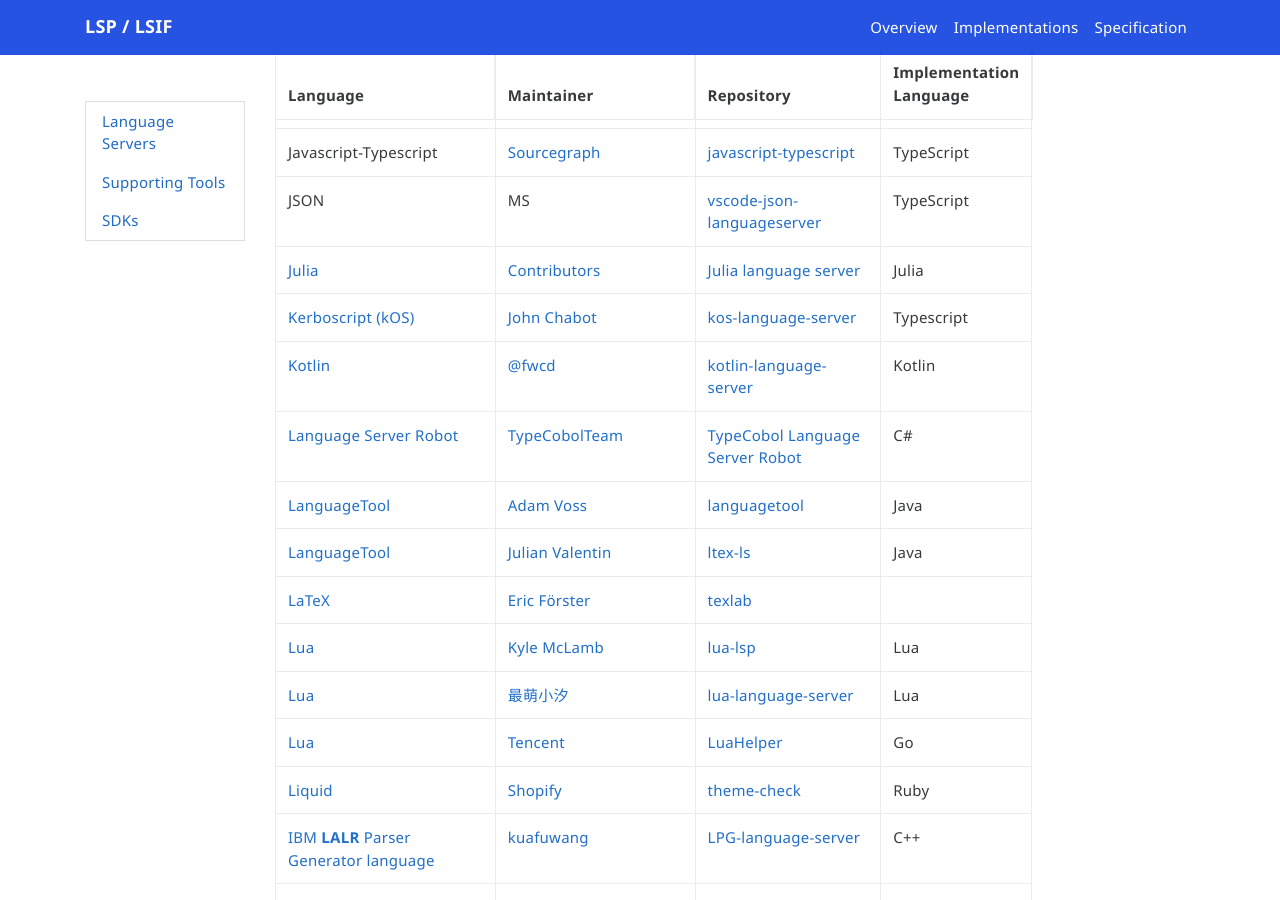
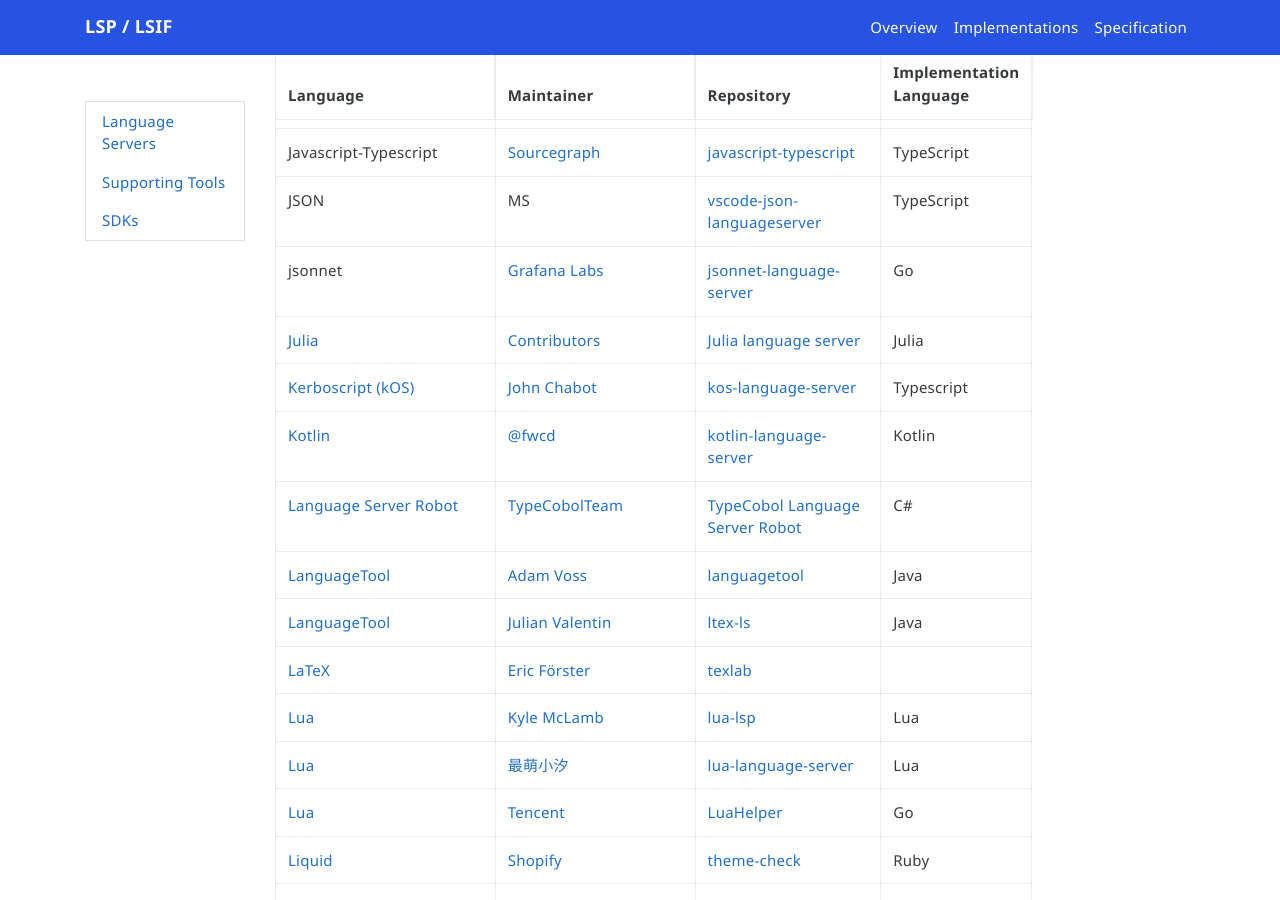
Before and after one commit to microsoft/language-server-protocol, a Jekyll site: the page built from _implementors/servers.md, in a window 1280 px wide and 900 px high, scrolled down 4410 px. Built offline with Jekyll 4.4.1, drawn with Linux system fonts in a browser that asks for light colours; nearby versions of some CDN libraries; comment, search, counter and statistics services are not loaded.

Commit message:
Add jsonnet language server

```diff
--- a/_implementors/servers.md
+++ b/_implementors/servers.md
@@ -83,6 +83,7 @@
 | Javascript Flow| [flowtype](https://github.com/flowtype/) | [flow-language-server](https://github.com/flowtype/flow-language-server)(deprecated) | JavaScript, Flow |
 | Javascript-Typescript | [Sourcegraph](https://sourcegraph.com/) | [javascript-typescript](https://github.com/sourcegraph/javascript-typescript-langserver) | TypeScript |
 | JSON | MS | [vscode-json-languageserver](https://www.npmjs.com/package/vscode-json-languageserver) | TypeScript |
+| jsonnet | [Grafana Labs](https://grafana.com/) | [jsonnet-language-server](https://github.com/grafana/jsonnet-language-server) | Go |
 | [Julia](http://julialang.org/) | [Contributors](https://github.com/JuliaEditorSupport/LanguageServer.jl/graphs/contributors) | [Julia language server](https://github.com/JuliaEditorSupport/LanguageServer.jl) | Julia |
 | [Kerboscript (kOS)](https://ksp-kos.github.io/KOS/) | [John Chabot](https://github.com/jonnyboyC) | [kos-language-server](https://github.com/jonnyboyC/kos-language-server) | Typescript
 | [Kotlin](https://kotlinlang.org) | [@fwcd](https://github.com/fwcd) | [kotlin-language-server](https://github.com/fwcd/kotlin-language-server) | Kotlin |
```
